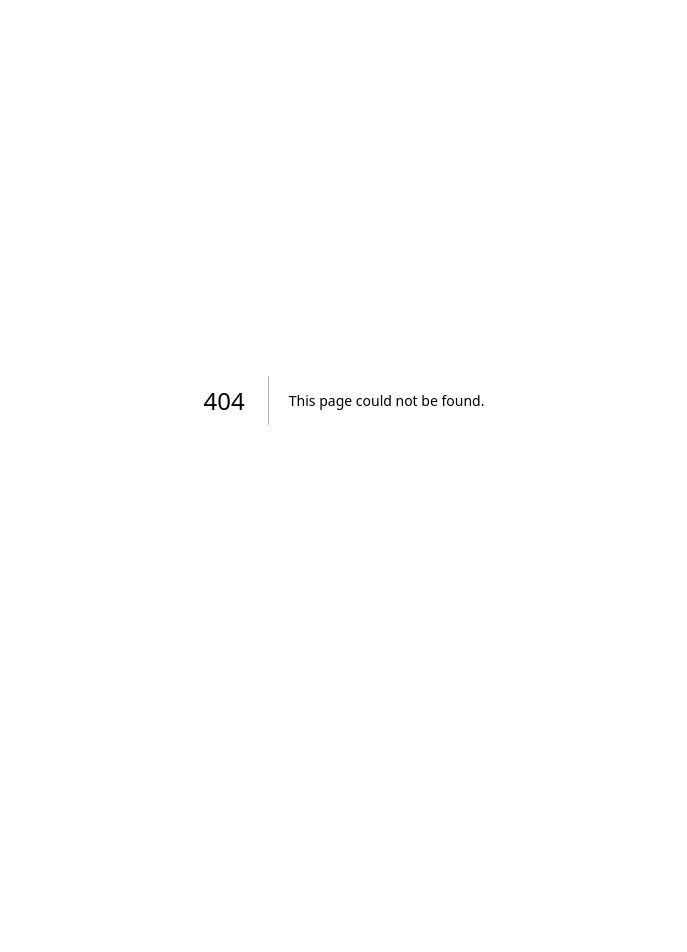
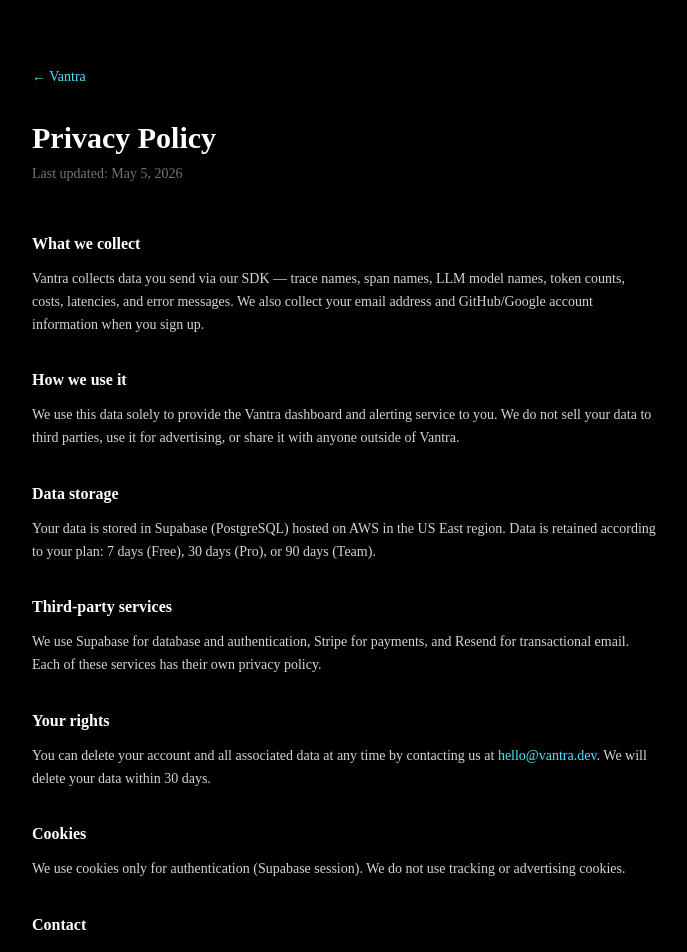
Before and after one commit to gabeeaton/Vantra, a Next.js app: page /privacy in a window 1280 px wide. Before the commit this address had no page. Shown: the top 952 px of the page, without its empty margins (296-983 px from the left). Before the commit the page ends 800 px from the top, so only its background shows below. Built offline with nearby package versions, Linux system fonts and the light colour scheme.

Commit message:
add privacy and terms pages, Google OAuth login

```diff
--- /dev/null
+++ b/app/privacy/page.tsx
@@ -0,0 +1,48 @@
+export default function PrivacyPage() {
+  return (
+    <div className="min-h-screen bg-black text-white">
+      <div className="max-w-2xl mx-auto px-6 py-16">
+        <a href="/" className="text-[#4DE5FC] text-sm hover:underline">← Vantra</a>
+        <h1 className="text-3xl font-bold mt-8 mb-2">Privacy Policy</h1>
+        <p className="text-zinc-500 text-sm mb-12">Last updated: May 5, 2026</p>
+
+        <div className="space-y-8 text-zinc-300 text-sm leading-relaxed">
+          <section>
+            <h2 className="text-white font-semibold text-base mb-3">What we collect</h2>
+            <p>Vantra collects data you send via our SDK — trace names, span names, LLM model names, token counts, costs, latencies, and error messages. We also collect your email address and GitHub/Google account information when you sign up.</p>
+          </section>
+
+          <section>
+            <h2 className="text-white font-semibold text-base mb-3">How we use it</h2>
+            <p>We use this data solely to provide the Vantra dashboard and alerting service to you. We do not sell your data to third parties, use it for advertising, or share it with anyone outside of Vantra.</p>
+          </section>
+
+          <section>
+            <h2 className="text-white font-semibold text-base mb-3">Data storage</h2>
+            <p>Your data is stored in Supabase (PostgreSQL) hosted on AWS in the US East region. Data is retained according to your plan: 7 days (Free), 30 days (Pro), or 90 days (Team).</p>
+          </section>
+
+          <section>
+            <h2 className="text-white font-semibold text-base mb-3">Third-party services</h2>
+            <p>We use Supabase for database and authentication, Stripe for payments, and Resend for transactional email. Each of these services has their own privacy policy.</p>
+          </section>
+
+          <section>
+            <h2 className="text-white font-semibold text-base mb-3">Your rights</h2>
+            <p>You can delete your account and all associated data at any time by contacting us at <a href="mailto:hello@vantra.dev" className="text-[#4DE5FC] hover:underline">hello@vantra.dev</a>. We will delete your data within 30 days.</p>
+          </section>
+
+          <section>
+            <h2 className="text-white font-semibold text-base mb-3">Cookies</h2>
+            <p>We use cookies only for authentication (Supabase session). We do not use tracking or advertising cookies.</p>
+          </section>
+
+          <section>
+            <h2 className="text-white font-semibold text-base mb-3">Contact</h2>
+            <p>Questions? Email us at <a href="mailto:hello@vantra.dev" className="text-[#4DE5FC] hover:underline">hello@vantra.dev</a>.</p>
+          </section>
+        </div>
+      </div>
+    </div>
+  )
+}
--- /dev/null
+++ b/app/terms/page.tsx
@@ -0,0 +1,58 @@
+export default function TermsPage() {
+  return (
+    <div className="min-h-screen bg-black text-white">
+      <div className="max-w-2xl mx-auto px-6 py-16">
+        <a href="/" className="text-[#4DE5FC] text-sm hover:underline">← Vantra</a>
+        <h1 className="text-3xl font-bold mt-8 mb-2">Terms of Service</h1>
+        <p className="text-zinc-500 text-sm mb-12">Last updated: May 5, 2026</p>
+
+        <div className="space-y-8 text-zinc-300 text-sm leading-relaxed">
+          <section>
+            <h2 className="text-white font-semibold text-base mb-3">Acceptance</h2>
+            <p>By using Vantra you agree to these terms. If you don't agree, don't use the service.</p>
+          </section>
+
+          <section>
+            <h2 className="text-white font-semibold text-base mb-3">The service</h2>
+            <p>Vantra provides observability tooling for AI agents. We offer a dashboard, SDK, and alerting system to help you monitor LLM calls, costs, and errors in production.</p>
+          </section>
+
+          <section>
+            <h2 className="text-white font-semibold text-base mb-3">Your account</h2>
+            <p>You are responsible for keeping your API keys secure. Do not share your keys publicly. You are responsible for all activity that occurs under your account.</p>
+          </section>
+
+          <section>
+            <h2 className="text-white font-semibold text-base mb-3">Acceptable use</h2>
+            <p>You may not use Vantra to send illegal content, spam, or data that violates third-party rights. You may not attempt to reverse-engineer, scrape, or abuse our infrastructure.</p>
+          </section>
+
+          <section>
+            <h2 className="text-white font-semibold text-base mb-3">Billing</h2>
+            <p>Paid plans are billed monthly. You can cancel at any time. No refunds for partial months. We reserve the right to change pricing with 30 days notice.</p>
+          </section>
+
+          <section>
+            <h2 className="text-white font-semibold text-base mb-3">Uptime</h2>
+            <p>We aim for high availability but do not guarantee 100% uptime. The SDK is designed to fail silently — if Vantra is unavailable, your agent continues to work unaffected.</p>
+          </section>
+
+          <section>
+            <h2 className="text-white font-semibold text-base mb-3">Limitation of liability</h2>
+            <p>Vantra is provided "as is." We are not liable for any indirect, incidental, or consequential damages arising from your use of the service.</p>
+          </section>
+
+          <section>
+            <h2 className="text-white font-semibold text-base mb-3">Termination</h2>
+            <p>We may suspend or terminate your account for violations of these terms. You may cancel your account at any time by contacting <a href="mailto:hello@vantra.dev" className="text-[#4DE5FC] hover:underline">hello@vantra.dev</a>.</p>
+          </section>
+
+          <section>
+            <h2 className="text-white font-semibold text-base mb-3">Contact</h2>
+            <p>Questions? Email <a href="mailto:hello@vantra.dev" className="text-[#4DE5FC] hover:underline">hello@vantra.dev</a>.</p>
+          </section>
+        </div>
+      </div>
+    </div>
+  )
+}
```
